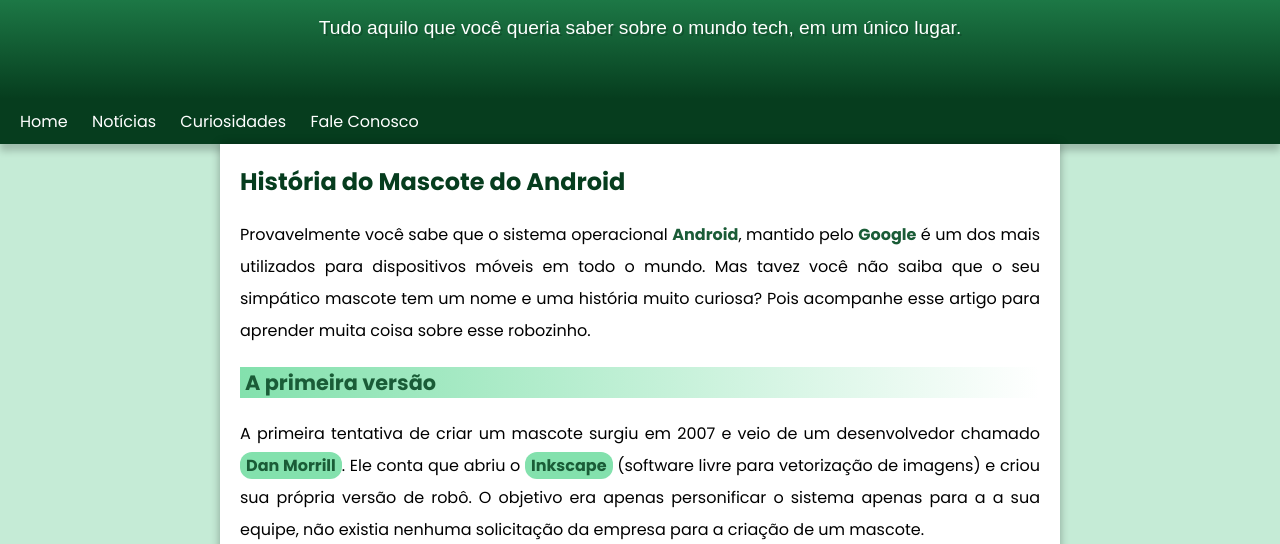
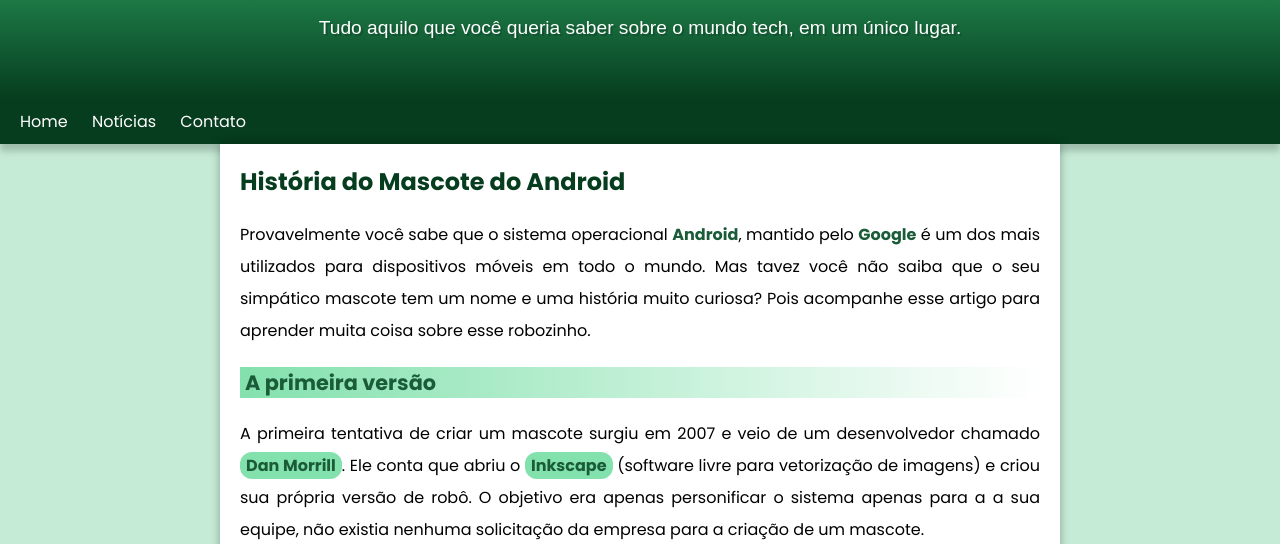
Before and after one commit to gusttavocordeiro/projeto-android, a plain HTML site: page index.html in a window 1280 px wide. Shown: the part 81-625 px from the top of the page. Drawn offline with Linux system fonts and the light colour scheme.

```diff
--- a/index.html
+++ b/index.html
@@ -18,8 +18,7 @@
     <nav>
         <a href="#">Home</a>
         <a href="#">Notícias</a>
-        <a href="#">Curiosidades</a>
-        <a href="#">Fale Conosco</a>
+        <a href="#">Contato</a>
     </nav>
     <main>
         <article>
--- a/style/style.css
+++ b/style/style.css
@@ -43,7 +43,6 @@ header > p {
     padding-bottom: 20px;
     padding-left: 10px;
     padding-right: 10px;
-    margin-bottom: 30px;
     text-shadow: 2px 2px 0px rgba(0, 0, 0, 0.175);
 }
 
```
